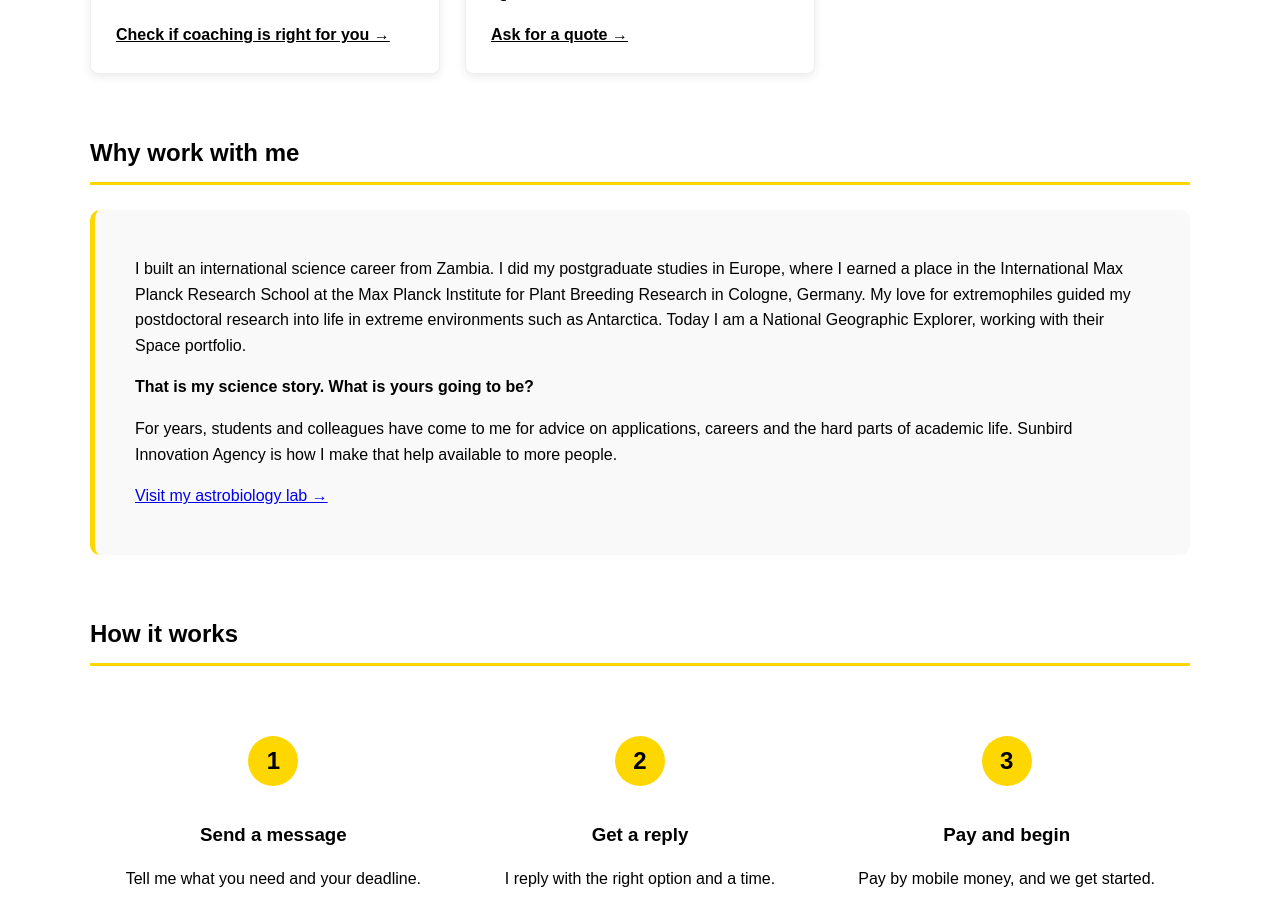
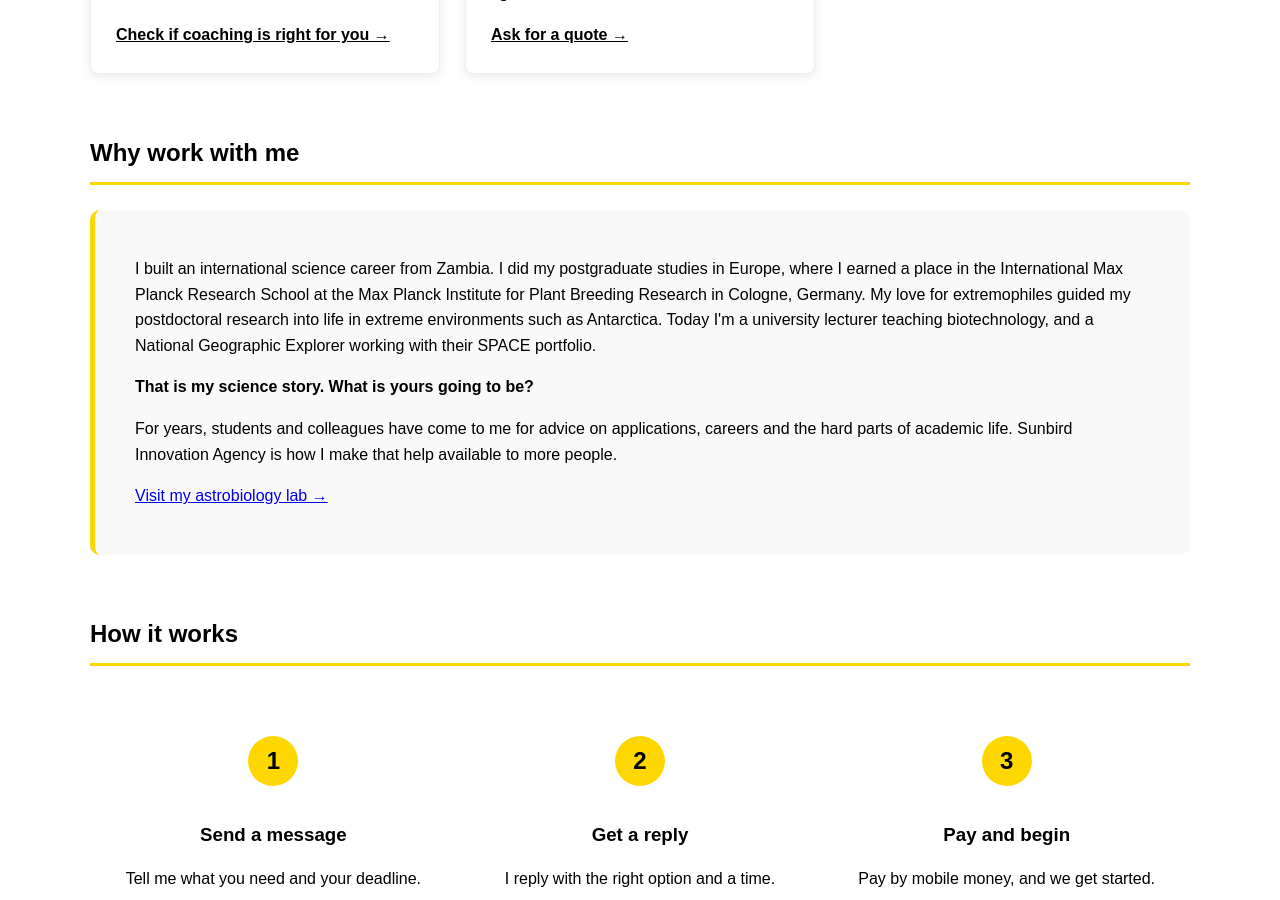
Before and after one commit to mmutondo/mmutondo.github.io, a Jekyll site: the page SIA.html, which Jekyll copies as it is, in a window 1280 px wide and 900 px high, scrolled down 2015 px. Built offline with Jekyll 4.4.1, drawn with Linux system fonts in a browser that asks for light colours.

Commit message:
Add lecturer role and SPACE portfolio wording on Sunbird page
Co-Authored-By: Claude Opus 5.5 <noreply@anthropic.com>
Claude-Session: https://claude.ai/code/session_01EKxmyYRq7mLFGH3PZjXeWp

```diff
--- a/SIA.html
+++ b/SIA.html
@@ -367,7 +367,7 @@
     <section id="about">
       <h2>Why work with me</h2>
       <div class="about-box">
-        <p>I built an international science career from Zambia. I did my postgraduate studies in Europe, where I earned a place in the International Max Planck Research School at the Max Planck Institute for Plant Breeding Research in Cologne, Germany. My love for extremophiles guided my postdoctoral research into life in extreme environments such as Antarctica. Today I am a National Geographic Explorer, working with their Space portfolio.</p>
+        <p>I built an international science career from Zambia. I did my postgraduate studies in Europe, where I earned a place in the International Max Planck Research School at the Max Planck Institute for Plant Breeding Research in Cologne, Germany. My love for extremophiles guided my postdoctoral research into life in extreme environments such as Antarctica. Today I'm a university lecturer teaching biotechnology, and a National Geographic Explorer working with their SPACE portfolio.</p>
         <p><strong>That is my science story. What is yours going to be?</strong></p>
         <p>For years, students and colleagues have come to me for advice on applications, careers and the hard parts of academic life. Sunbird Innovation Agency is how I make that help available to more people.</p>
         <p><a href="https://dr.moolamutondo.me/astrobiolab.html">Visit my astrobiology lab &rarr;</a></p>
```
